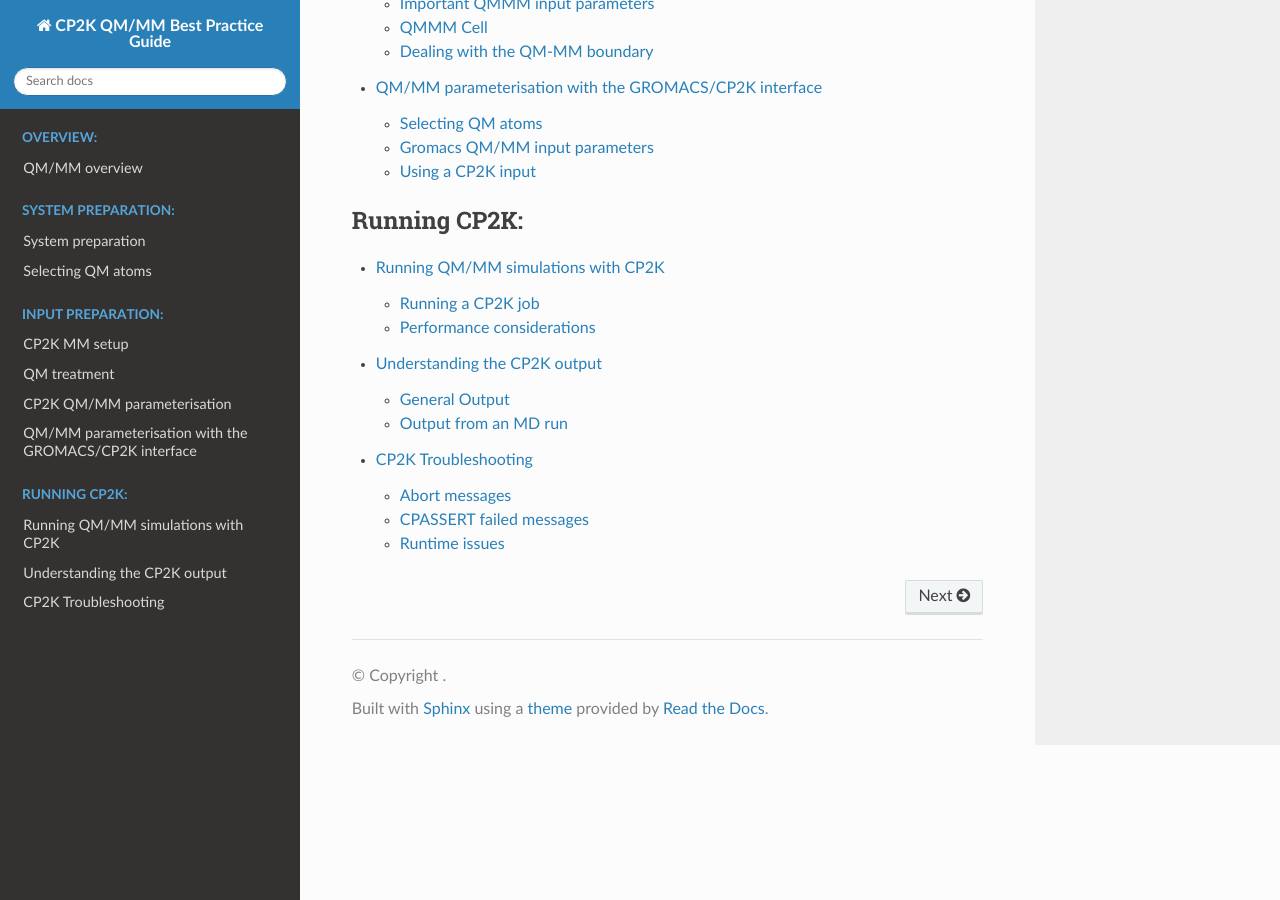
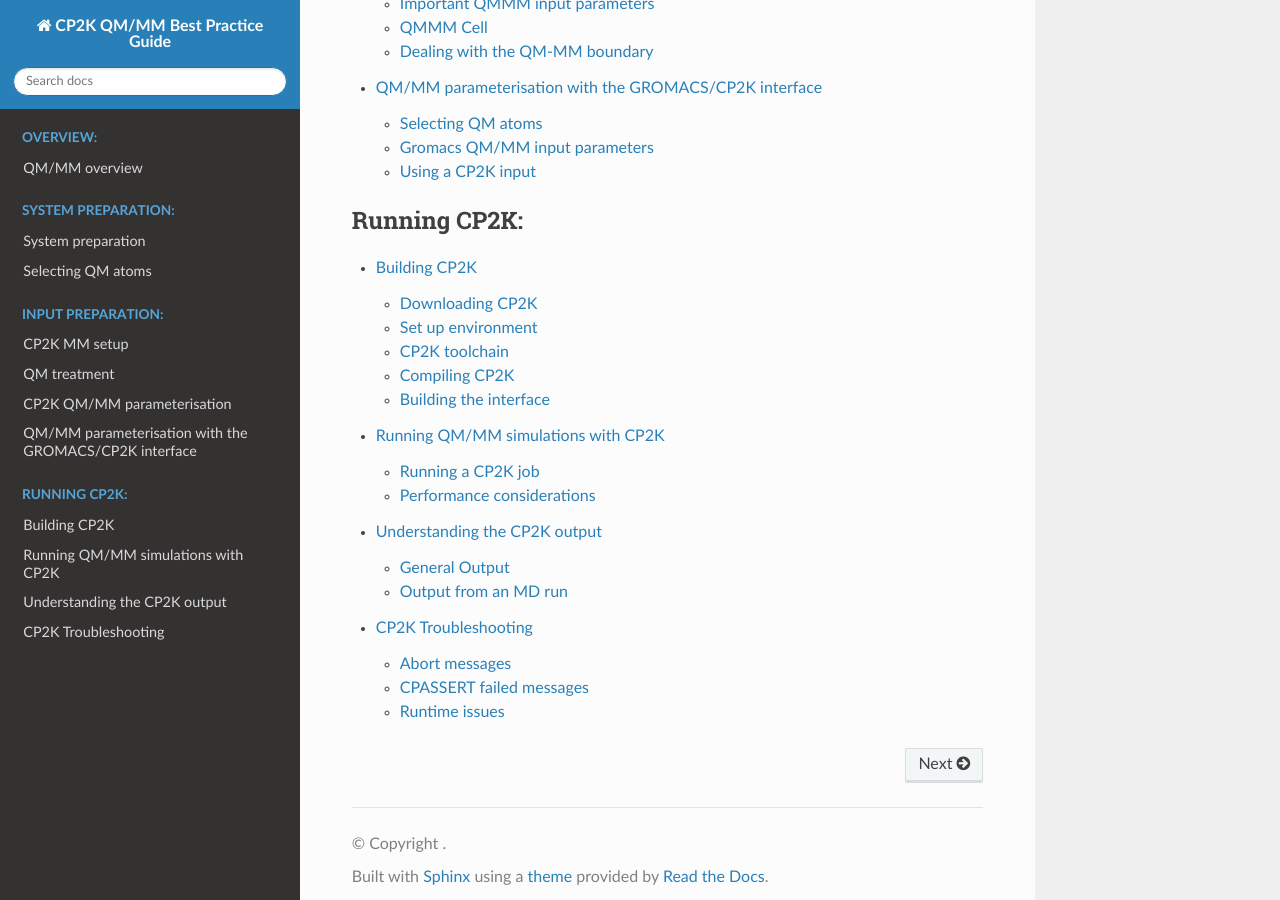
Before and after one commit to bioexcel/qmmm_bpg, a Sphinx documentation site: the page built from docs/index.rst, in a window 1280 px wide and 900 px high, scrolled down 1332 px. Built offline with Sphinx 7.4.7 and the Read the Docs theme 2.0.0, drawn with Linux system fonts in a browser that asks for light colours; some of the changed lines change nothing that is shown.

Commit message:
Add building CP2K section

```diff
--- a/docs/index.rst
+++ b/docs/index.rst
@@ -30,6 +30,7 @@
    :maxdepth: 2
    :caption: Running CP2K:
 
+   running_cp2k/building_cp2k
    running_cp2k/running_cp2k
    running_cp2k/cp2k_output
    running_cp2k/cp2k_errors
--- /dev/null
+++ b/docs/running_cp2k/building_cp2k.rst
@@ -0,0 +1,199 @@
+==============
+Building CP2K
+==============
+
+
+This chapter will guide on how to install CP2K so that it can be used
+with the GROMACS/CP2K interface. It will show you how to use the CP2K
+toolchain to do this.
+
+
+----------------
+Downloading CP2K
+----------------
+
+CP2K can be downloaded from the [CP2K github repositry](https://github.com/cp2k/cp2k/releases/)
+
+
+------------------
+Set up environment
+------------------
+
+Usually on a HPC machine commonaly used software is available through
+centrally installed modules. We suggest using these on your machine
+if they are available rather than building your own version. Typically
+CP2K recommends the use of the GCC compilers. You should also make
+sure that an MPI implemetation which is compatible with these is also
+loaded. If in doubt consult the documentation of the machine.
+
+Apart from this you will also need
+
+* BLAS, SCALAPACK, LAPACK
+* Python3
+* FFTW
+* CMAKE
+
+BLAS, SCALAPACK and LAPACK are usually available through Intel MKL library,
+Cray-libsci, or OpenBlas/OpenSCALAPACK.
+
+If building on a GPU you should also make sure that either the CUDA or
+ROCM libraries are loaded.
+
+
+----------------
+CP2K toolchain
+----------------
+
+
+The simplest way to build CP2K if you are not familer with it is
+with the CP2K toolchain.
+
+.. code-block:: none
+
+  cd cp2k/tools/toolchain
+
+
+The general way to invoke this is to use
+
+.. code-block:: none
+
+  ./install_cp2k_toolchain.sh -j
+
+packages then be included by adding
+
+.. code-block:: none
+  --with-package=install
+
+excluded by adding
+
+.. code-block:: none
+  --with-package=no
+
+or directed to use the system version of the package by adding
+
+.. code-block:: none
+  --with-package=system
+
+A lot of the default installed packages can be unnecssary. Therefore
+we suggest these be excluded from the build as these can make the
+build process more complex.
+
+
+For CPU and GPU builds the important options to set are the --math-mode and the --mpi-mode
+
+`--math-mode`, which sets the maths library, has the following choices:
+
+* `mkl` - use Intel MKL
+* `acml` - use the AMD core maths library
+* `cray` - use cray-libsci on cray machines
+* `openblas` - use openblas
+
+`--mpi-mode`, which sets the mpi library, has the following choices:
+
+* `mpich`
+* `openmpi`
+* `intelmpi`
+* `no` - disable mpi
+
+Additionally for GPU builds you need to either use `--enable-cuda` for
+Nvidia GPUs or `--enable-hip` for AMD GPUs, and also set the `--gpu-ver`
+to your GPU version (see below).
+
+
+
+CPU options
+-----------
+
+.. code-block:: none
+
+  ./install_cp2k_toolchain.sh --math-mode=<acml,cray,mkl,openblas> \
+  --mpi-mode=<mpich,openmpi,intelmpi> --with-hdf5=no
+  --with-sirius=no --with-libvori=no --with-gsl=no --with-spfft=no --with-spglib=no
+
+
+GPU options
+-----------
+
+**CUDA**
+
+.. code-block:: none
+
+  ./install_cp2k_toolchain.sh --math-mode=<acml,cray,mkl,openblas> \
+  --mpi-mode=<mpich,openmpi,intelmpi> --enable-cuda=yes --gpu-ver=<K20X, K40, K80, P100, V100> \
+  --with-hdf5=no --with-sirius=no --with-libvori=no --with-gsl=no --with-spfft=no \
+  --with-spglib=no
+
+
+
+**HIP**
+
+.. code-block:: none
+
+  ./install_cp2k_toolchain.sh --math-mode=<acml,cray,mkl,openblas> \
+  --mpi-mode=<mpich,openmpi,intelmpi> --enable-hip=yes --gpu-ver=<Mi50, Mi10> \
+  --with-hdf5=no --with-sirius=no --with-libvori=no --with-gsl=no --with-spfft=no \
+  --with-spglib=no
+
+
+Enabling Plumed
+---------------
+
+If you would like to use Plumed for Metadynamics simulations in CP2K you can
+add:
+
+.. code-block:: none
+
+  --enable-plumed=install
+
+---------------
+Compiling CP2K
+---------------
+
+After the toolchain has completed it will produce an environment setup file
+in:
+
+.. code-block:: none
+
+  cp2k/tools/toolchain/install/setup
+
+and a selection of arch files e.g. `local.ssmp`, `local.psmp`, `local.popt`
+
+The `.psmp` file which has MPI and threading enabled is the most useful of these.
+You should first source the setup:
+
+.. code-block:: none
+
+  source install/setup
+
+and then copy the arch files to cp2k/arch
+
+.. code-block:: none
+
+  cp install/arch/* ../../../../arch
+
+For a CUDA or HIP build there will be a `local_cuda.psmp` or a `local_hip.psmp`
+arch file created in addition. You should use this if you
+wish to use the GPU offloading.
+
+For the top level cp2k directory you can then compile with the arch file
+of your choice using:
+
+.. code-block:: none
+
+  make -j 12 ARCH=local VERSION=psmp
+
+And then after this build libcp2k which is required for the GROMACS/CP2K
+interface.
+
+.. code-block:: none
+
+  make -j 12 ARCH=local VERSION=psmp libcp2k
+
+
+-----------------------
+Building the interface
+-----------------------
+
+
+For information on building the GROMACS/CP2K interface please see the
+dedicated [GROMACS page](https://manual.gromacs.org/documentation/2022-beta1/install-guide/index.html#installing-with-cp2k)
```
